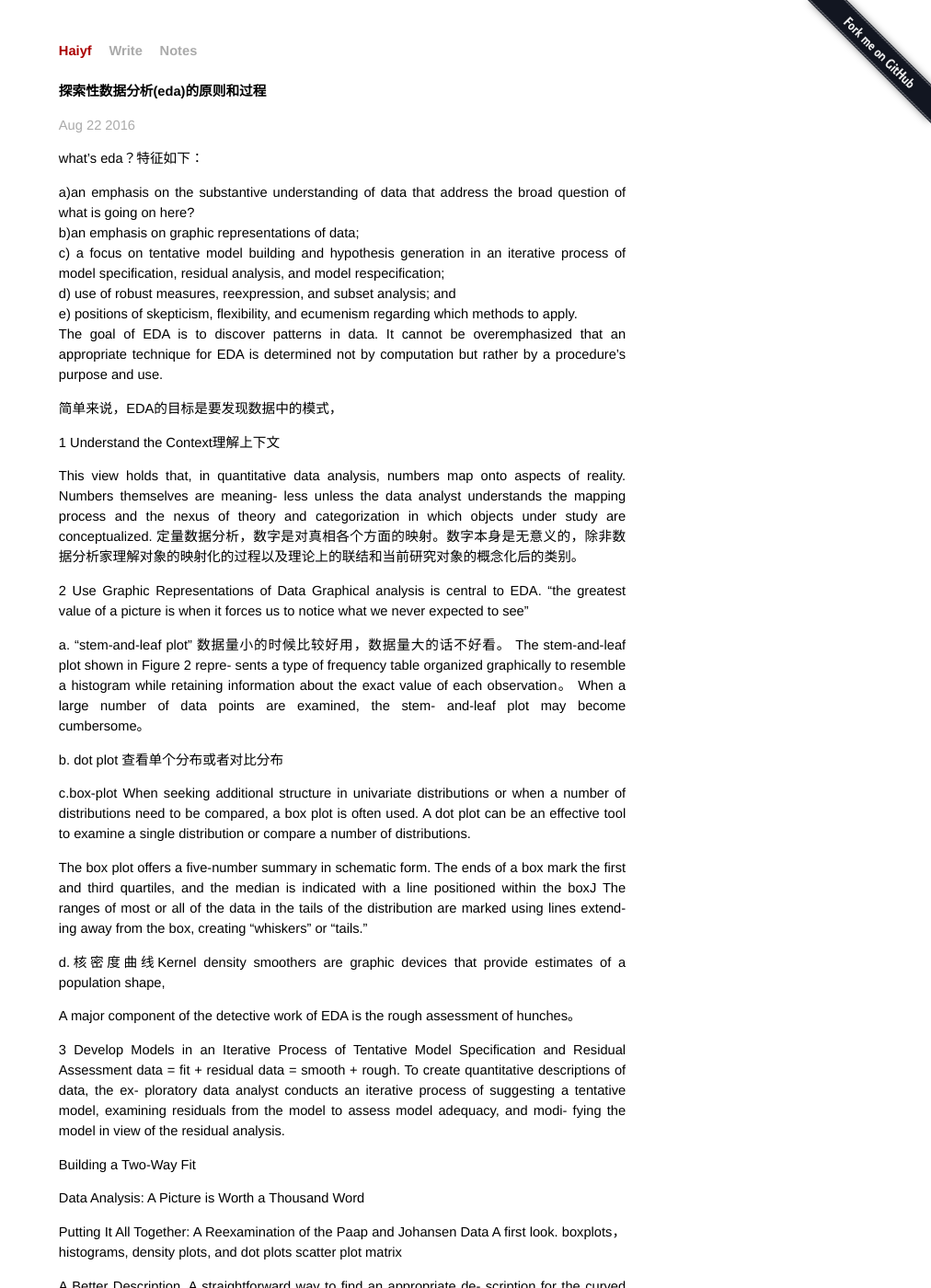
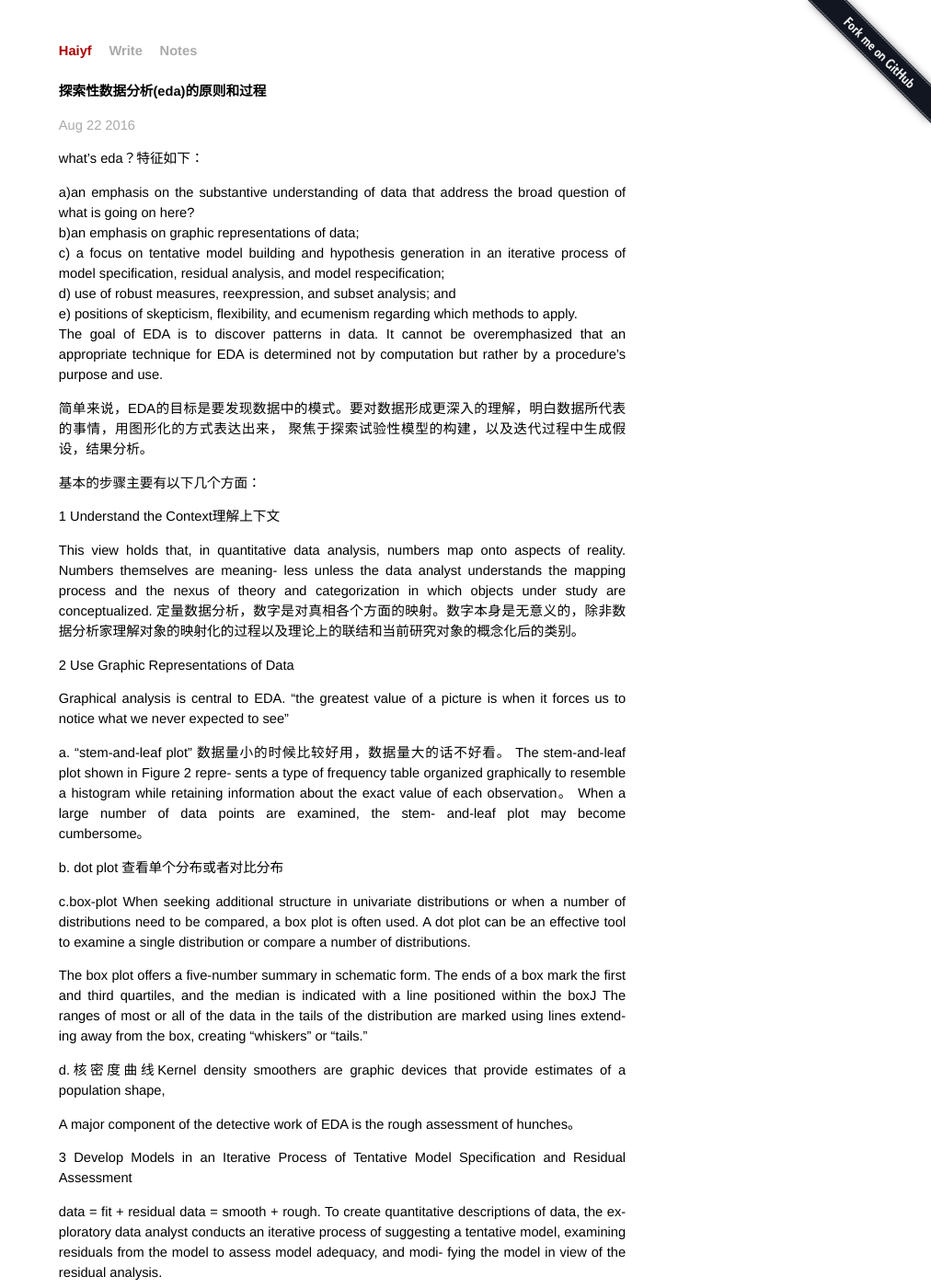
Before and after one commit to caratiger/haiy.github.io, a Jekyll site: the page built from _posts/2016-08-22-探索性数据分析(EDA)的原则和过程.md, in a window 1280 px wide and 1400 px high. Shown: the whole window at 92% size, without its empty margins (268-1280 px from the left). Built offline with Jekyll 4.4.1, drawn with Linux system fonts in a browser that asks for light colours; comment, search, counter and statistics services are not loaded; some of the changed text lies outside the part shown.

Commit message:
Update 2016-08-22-探索性数据分析(EDA)的原则和过程.md

```diff
--- a/_posts/2016-08-22-探索性数据分析(EDA)的原则和过程.md
+++ b/_posts/2016-08-22-探索性数据分析(EDA)的原则和过程.md
@@ -17,21 +17,19 @@ e) positions of skepticism, flexibility, and ecumenism regarding which methods t
 The goal of EDA is to discover patterns in data. It cannot be overemphasized that an appropriate technique for EDA is determined not by computation
 but rather by a procedure's purpose and use.
 
-简单来说，EDA的目标是要发现数据中的模式，
+简单来说，EDA的目标是要发现数据中的模式。要对数据形成更深入的理解，明白数据所代表的事情，用图形化的方式表达出来，
+聚焦于探索试验性模型的构建，以及迭代过程中生成假设，结果分析。
 
+基本的步骤主要有以下几个方面：
 
-
-
-
-1
-Understand the Context理解上下文
+1 Understand the Context理解上下文
 
 This view holds that, in quantitative data analysis, numbers map onto aspects of reality.
 Numbers themselves are meaning- less unless the data analyst understands the mapping process and the nexus of theory and categorization in which objects under study are conceptualized.
 定量数据分析，数字是对真相各个方面的映射。数字本身是无意义的，除非数据分析家理解对象的映射化的过程以及理论上的联结和当前研究对象的概念化后的类别。
 
-2
-Use Graphic Representations of Data
+2 Use Graphic Representations of Data
+
 Graphical analysis is central to EDA.
 “the greatest value of a picture is when it forces us to notice what we never expected to see”
 
@@ -49,36 +47,35 @@ When seeking additional structure in univariate distributions or when a number o
 
 The box plot offers a five-number summary in schematic form. The ends of a box mark the first and third quartiles, and the median is indicated with a line positioned within the boxJ The ranges of most or all of the data in the tails of the distribution are marked using lines extend- ing away from the box, creating "whiskers" or "tails."
 
-
 d.核密度曲线Kernel density smoothers are graphic devices that provide estimates of a population shape,
-
-
 
 A major component of the detective work of EDA is the rough assessment of hunches。
 
-3
-Develop Models in an Iterative Process of Tentative Model Specification and Residual Assessment
+3 Develop Models in an Iterative Process of Tentative Model Specification and Residual Assessment
+
 data = fit + residual
 data = smooth + rough.
 To create quantitative descriptions of data, the ex- ploratory data analyst conducts an iterative process of suggesting a tentative model, examining residuals from the model to assess model adequacy, and modi- fying the model in view of the residual analysis.
 
 
-Building a Two-Way Fit
+4 Building a Two-Way Fit
 
-
-Data Analysis: A Picture is Worth a Thousand Word
-
-
-
+5 Data Analysis: A Picture is Worth a Thousand Word
 
 Putting It All Together: A Reexamination of the Paap and Johansen Data
 A first look.
 boxplots，histograms, density plots, and dot plots
 scatter plot matrix
 
+6 A Better Description.
+
+对数据更好的描述方式，数据的再表现，其实就是数据的变换，目标是将数据分布转换为近似高斯分布的情况。
+
+A straightforward way to find an appropriate description for the curved function is to find a reexpression of the univariate distributions that leads them to a roughly Gaussian shape.
+
+A choice of transformation is recommended by moving up or down the ladder in the direction of the bulk of the data on the scale. Positively skewed dis- tributions with the bulk of the data lower on the scale can be normalized by moving down the ladder of reexpression; distributions with the bulk of the data high on the scale can be normalized by moving up the ladder of reexpression.
 
 
-A Better Description.
-A straightforward way to find an appropriate de- scription for the curved function is to find a reexpres- sion of the univariate distributions that leads them to a roughly Gaussian shape.
+Ref:
 
-A choice of transformation is recommended by moving up or down the ladder in the direction of the bulk of the data on the scale. Positively skewed dis- tributions with the bulk of the data lower on the scale can be normalized by moving down the ladder of reexpression; distributions with the bulk of the data high on the scale can be normalized by moving up the ladder of reexpression.
+[]
```
